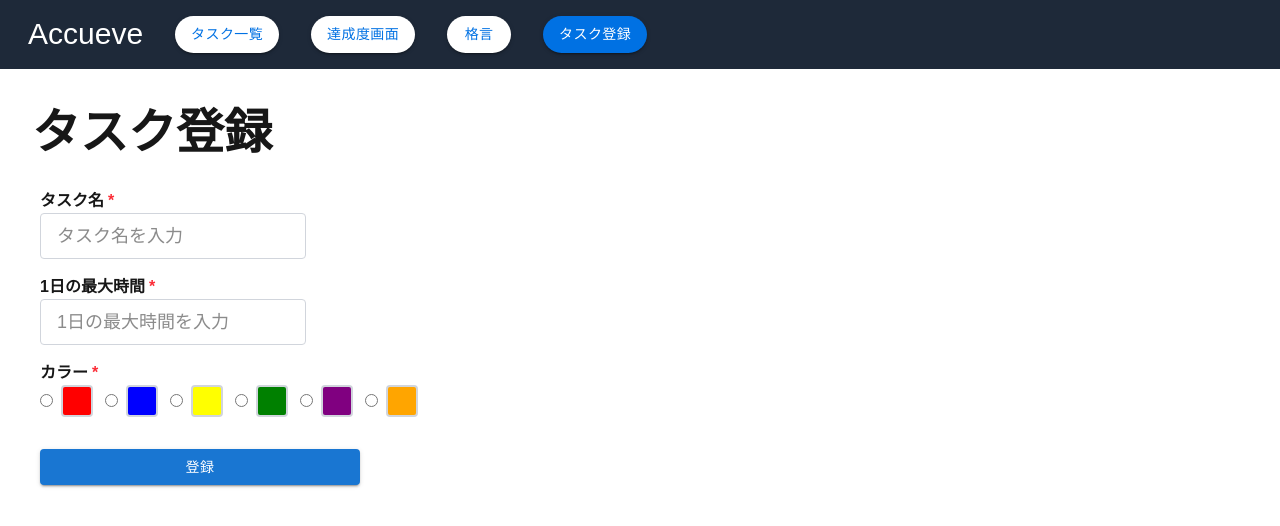
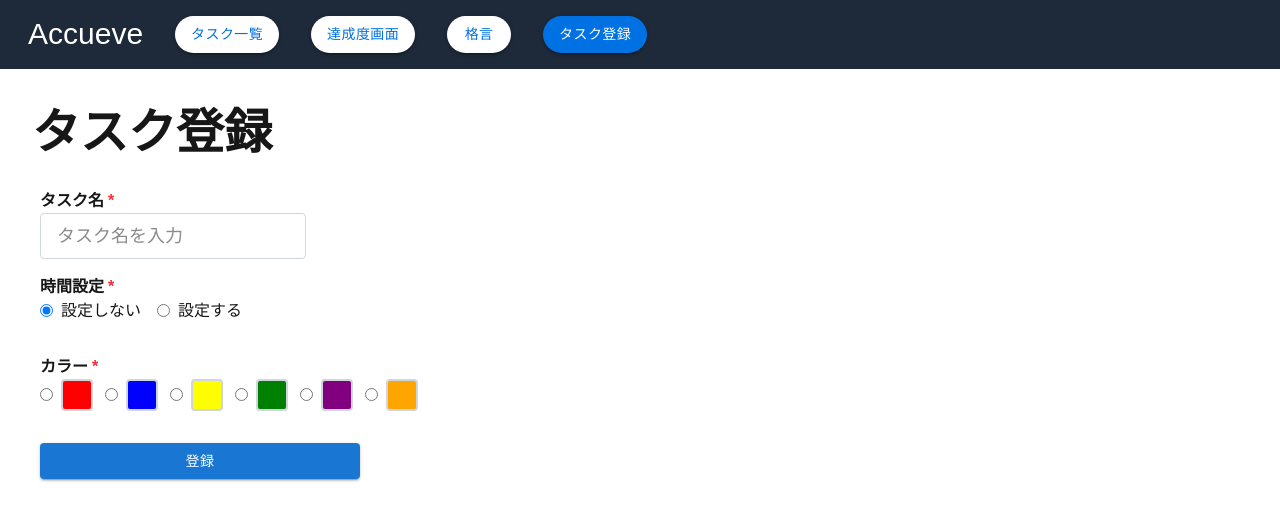
Before and after one commit to hirata0813/accueve, a Next.js app: page /create-task in a window 1280 px wide. Shown: the top 526 px of the page. Built offline with nearby package versions, Linux system fonts and the light colour scheme.

Commit message:
タスク登録時，時間を設定するか選択する機能を追加

```diff
--- a/app/lib/create-task.ts
+++ b/app/lib/create-task.ts
@@ -8,16 +8,18 @@
 export async function createTask(formData: FormData) {
   // 引数取り出し
   console.log("フォームデータ:", formData);
-  const name = formData.get("name") as string
-  const maxHoursPerDay = Number(formData.get("maxHoursPerDay") as String)
+  const name = formData.get("name") as string;
   const color = formData.get("color") as string;
+  const maxHoursPerDay = formData.get("setMaxHoursForm") == "yes"
+    ? Number(formData.get("maxHoursPerDay") as String)
+    : null;
 
   try {
     const newTask = await prisma.task.create({
       data: {
         name: name.trim(),
         state: "DO", // デフォルト値
-        maxHoursPerDay: maxHoursPerDay, // 必要に応じて変更
+        maxHoursPerDay: maxHoursPerDay,
         color: color,
       },
     });
--- a/app/ui/taskform.tsx
+++ b/app/ui/taskform.tsx
@@ -1,13 +1,16 @@
 "use client";
+import { useState } from "react";
 import Button from "@mui/material/Button";
 import { useRouter } from "next/navigation";
 
 export default function TaskForm() {
+  const [showMaxHoursForm, setShowMaxHoursForm] = useState(false);
   const router = useRouter();
 
   const handleSubmit = async (e: React.FormEvent<HTMLFormElement>) => {
     e.preventDefault();
     const formData = new FormData(e.currentTarget);
+    console.log("Form Data:", Object.fromEntries(formData.entries())); // 送信前のデータを確認
 
     {/* 以下のやり方で，外部にAPIリクエストを送り，その結果をawaitして待つみたい */}
     const res = await fetch("/api/task", {
@@ -38,17 +41,53 @@
         />
       </label>
 
-      <label>
+      <label className="block">
         <span className="block font-semibold">
-          1日の最大時間<span className="text-red-500 ml-1">*</span>
+          時間設定<span className="text-red-500 ml-1">*</span>
         </span>
-        <input
-          type="number"
-          name="maxHoursPerDay"
-          placeholder="1日の最大時間を入力"
-          required
-          className="border border-gray-300 rounded px-4 py-2 text-lg"
-        />
+
+        <div className="flex gap-4 mb-4">
+          <label className="flex items-center">
+            <input
+              type="radio"
+              name="setMaxHoursForm"
+              value="no"
+              defaultChecked
+              onChange={() => setShowMaxHoursForm(false)}
+              className="mr-2"
+            />
+            <span>設定しない</span>
+          </label>
+
+          <label className="flex items-center">
+            <input
+              type="radio"
+              name="setMaxHoursForm"
+              value="yes"
+              onChange={() => setShowMaxHoursForm(true)}
+              className="mr-2"
+            />
+            <span>設定する</span>
+          </label>
+        </div>
+
+        {showMaxHoursForm && (
+          <div className="mt-3 pl-4 border-l-2 border-blue-500">
+            <label>
+              <span className="block font-semibold mb-2">
+                1日の最大時間(h)
+              </span>
+              <input
+                type="number"
+                name="maxHoursPerDay"
+                placeholder="時間を入力"
+                min="0.5"
+                step="0.5"
+                className="border border-gray-300 rounded px-4 py-2 text-lg w-full"
+              />
+            </label>
+          </div>
+        )}
       </label>
 
       <label>
```
Also changed, not shown: 1 other file (tests, documents, lock files or other folders).
